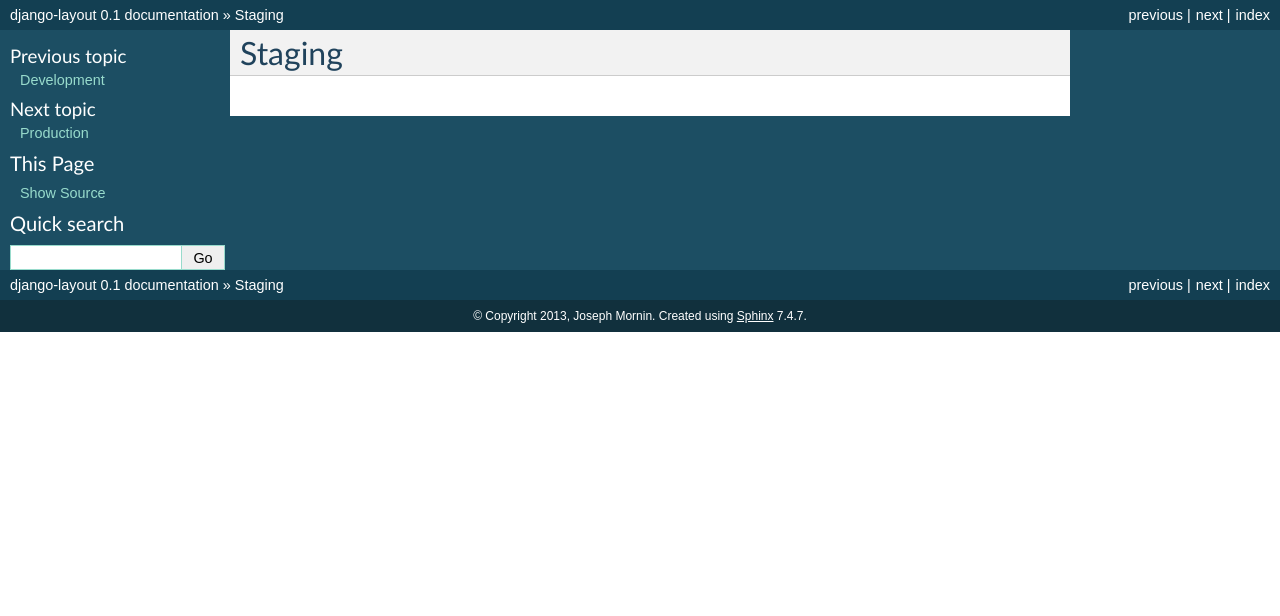
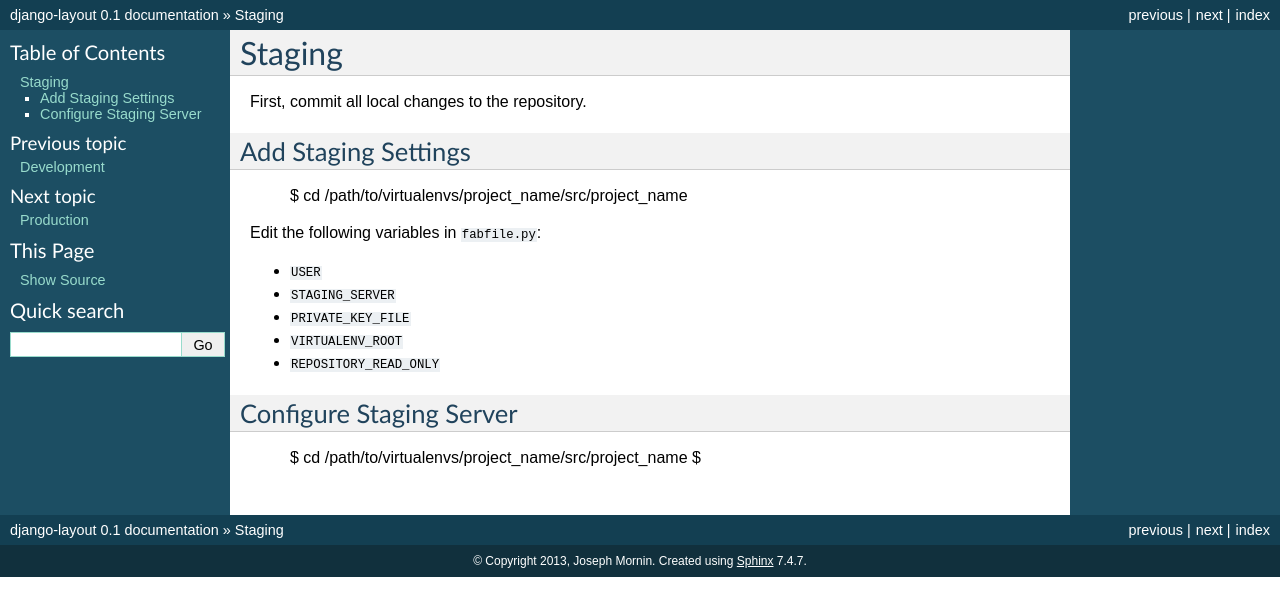
Before and after one commit to morninj/django-layout, a Sphinx documentation site: the page built from docs/staging.rst, in a window 1280 px wide. Shown: the top 616 px of the page. Built offline with Sphinx 7.4.7, drawn with Linux system fonts in a browser that asks for light colours.

Commit message:
Update fabfile variables

```diff
--- a/docs/staging.rst
+++ b/docs/staging.rst
@@ -1,6 +1,24 @@
 Staging
 =======
 
-.. raw:: html
+First, commit all local changes to the repository.
 
-   <!-- TODO -->
+Add Staging Settings
+--------------------
+
+    $ cd /path/to/virtualenvs/project_name/src/project_name
+
+Edit the following variables in ``fabfile.py``:
+
+-  ``USER``
+-  ``STAGING_SERVER``
+-  ``PRIVATE_KEY_FILE``
+-  ``VIRTUALENV_ROOT``
+-  ``REPOSITORY_READ_ONLY``
+
+
+Configure Staging Server
+------------------------
+
+    $ cd /path/to/virtualenvs/project_name/src/project_name
+    $
```
Also changed, not shown: 1 other file.
